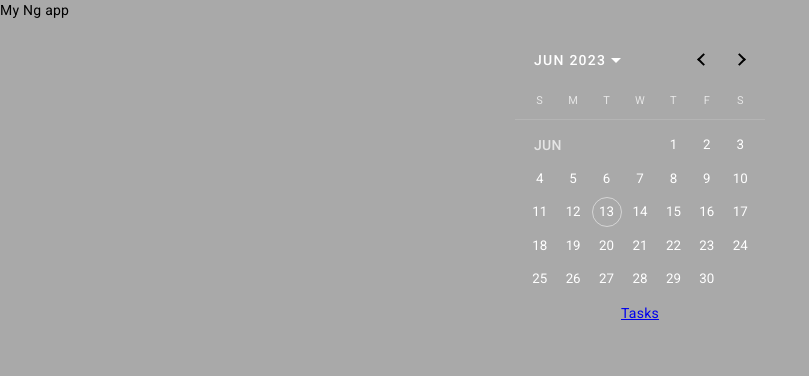
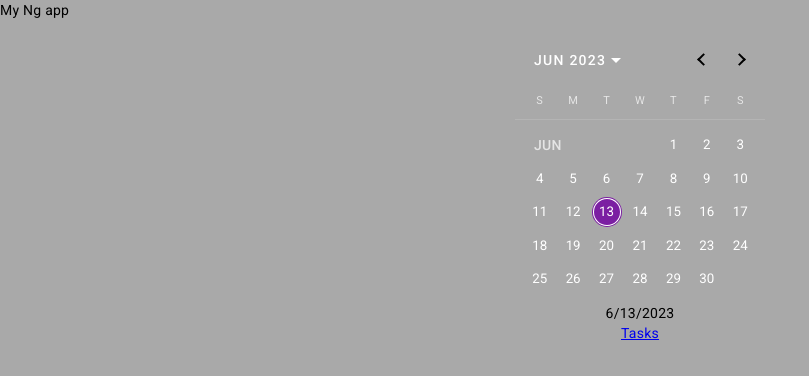
Before and after one commit to FedPro/Ng-app, an Angular app: page / in a window 1280 px wide. Shown: the top 376 px of the page, without its empty margins (0-809 px from the left). Built offline with nearby package versions, Linux system fonts and the light colour scheme.

Commit message:
two way databinding

```diff
--- a/src/app/calendar/calendar.component.html
+++ b/src/app/calendar/calendar.component.html
@@ -1,4 +1,5 @@
 <div>
-  <mat-calendar></mat-calendar>
+  <mat-calendar [(selected)]="selecteDate"></mat-calendar>
+  {{ selecteDate.toLocaleDateString() }}
   <a [routerLink]="['/tasks']"> Tasks</a>
 </div>
--- a/src/app/calendar/calendar.component.ts
+++ b/src/app/calendar/calendar.component.ts
@@ -1,10 +1,15 @@
-import { Component } from '@angular/core';
+import { Component, OnInit } from '@angular/core';
 
 @Component({
   selector: 'app-calendar',
   templateUrl: './calendar.component.html',
-  styleUrls: ['./calendar.component.css']
+  styleUrls: ['./calendar.component.css'],
 })
-export class CalendarComponent {
+export class CalendarComponent implements OnInit {
 
+  constructor(){};
+
+  ngOnInit(): void {}
+
+  selecteDate = new Date();
 }
```
